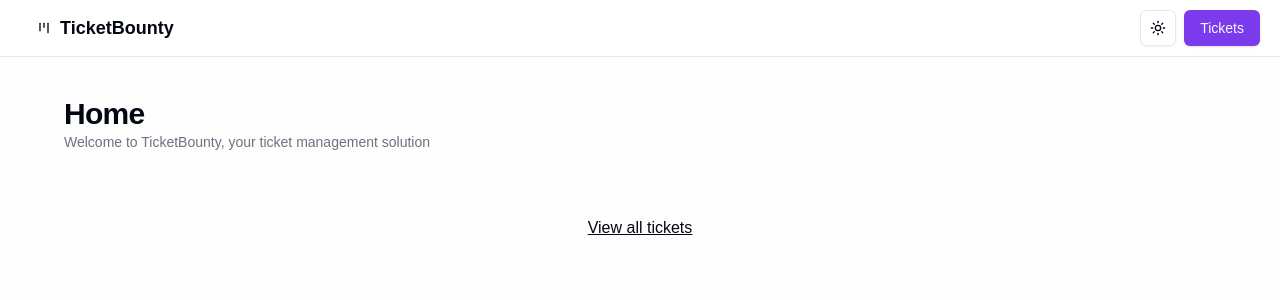
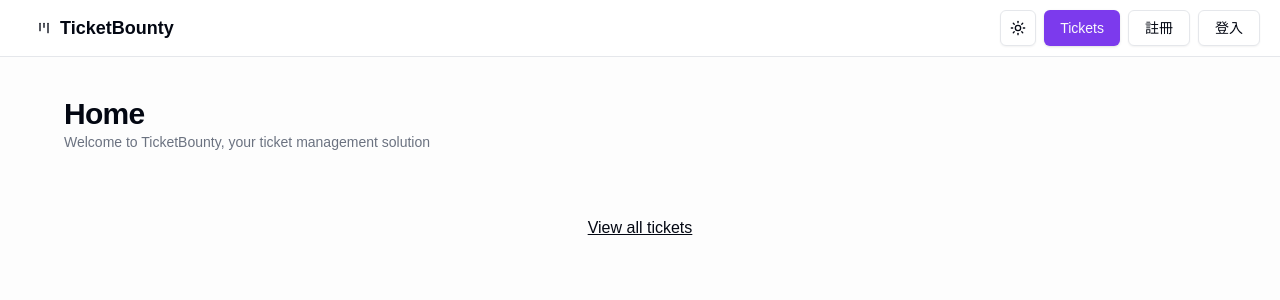
Before and after one commit to decadehew/toy-next-tickets, a Next.js app: page / in a window 1280 px wide. Shown: the top 300 px of the page. Built offline with nearby package versions, Linux system fonts and the light colour scheme; no server answers.

Commit message:
authentication updated

```diff
--- a/package.json
+++ b/package.json
@@ -14,6 +14,8 @@
     "prisma:seed": "tsx prisma/seed.ts"
   },
   "dependencies": {
+    "@lucia-auth/adapter-prisma": "^4.0.1",
+    "@node-rs/argon2": "^2.0.2",
     "@prisma/client": "^6.1.0",
     "@radix-ui/react-alert-dialog": "^1.1.4",
     "@radix-ui/react-dropdown-menu": "^2.1.4",
@@ -26,6 +28,7 @@
     "class-variance-authority": "^0.7.0",
     "clsx": "^2.1.1",
     "date-fns": "^3.6.0",
+    "lucia": "^3.2.2",
     "lucide-react": "^0.460.0",
     "next": "^15.1.3",
     "next-themes": "^0.4.4",
--- a/src/components/header.tsx
+++ b/src/components/header.tsx
@@ -1,10 +1,32 @@
 import Link from 'next/link'
 import { LucideKanban } from 'lucide-react'
 import { buttonVariants } from '@/components/ui/button'
-import { homePath, ticketsPath } from '@/paths'
+import { homePath, ticketsPath, signUpPath, signInPath } from '@/paths'
 import { ThemeSwitcher } from '@/components/theme/theme-switcher'
 
 const Header = () => {
+  const navItems = (
+    <>
+      <Link
+        href={ticketsPath()}
+        className={buttonVariants({ variant: 'default' })}
+      >
+        Tickets
+      </Link>
+      <Link
+        href={signUpPath()}
+        className={buttonVariants({ variant: 'outline' })}
+      >
+        註冊
+      </Link>
+      <Link
+        href={signInPath()}
+        className={buttonVariants({ variant: 'outline' })}
+      >
+        登入
+      </Link>
+    </>
+  )
   return (
     <nav
       className="supports-backdrop-blur:bg-background/60
@@ -29,12 +51,7 @@ const Header = () => {
         {/* <Button asChild variant="outline">
               <Link href={ticketsPath()}>Tickets</Link>
             </Button> */}
-        <Link
-          href={ticketsPath()}
-          className={buttonVariants({ variant: 'default' })}
-        >
-          Tickets
-        </Link>
+        {navItems}
       </div>
     </nav>
   )
--- a/src/paths.ts
+++ b/src/paths.ts
@@ -1,4 +1,8 @@
 export const homePath = () => '/'
+
+export const signUpPath = () => '/sign-up'
+export const signInPath = () => '/sign-in'
+export const passwordForgotPath = () => '/password-forgot'
 
 export const ticketsPath = () => '/tickets'
 export const ticketPath = (ticketId: string) => `/tickets/${ticketId}`
```
Also changed, not shown: src/lib/lucia.ts (added, +30 -0 lines), 2 other files (tests, documents, lock files or other folders).
